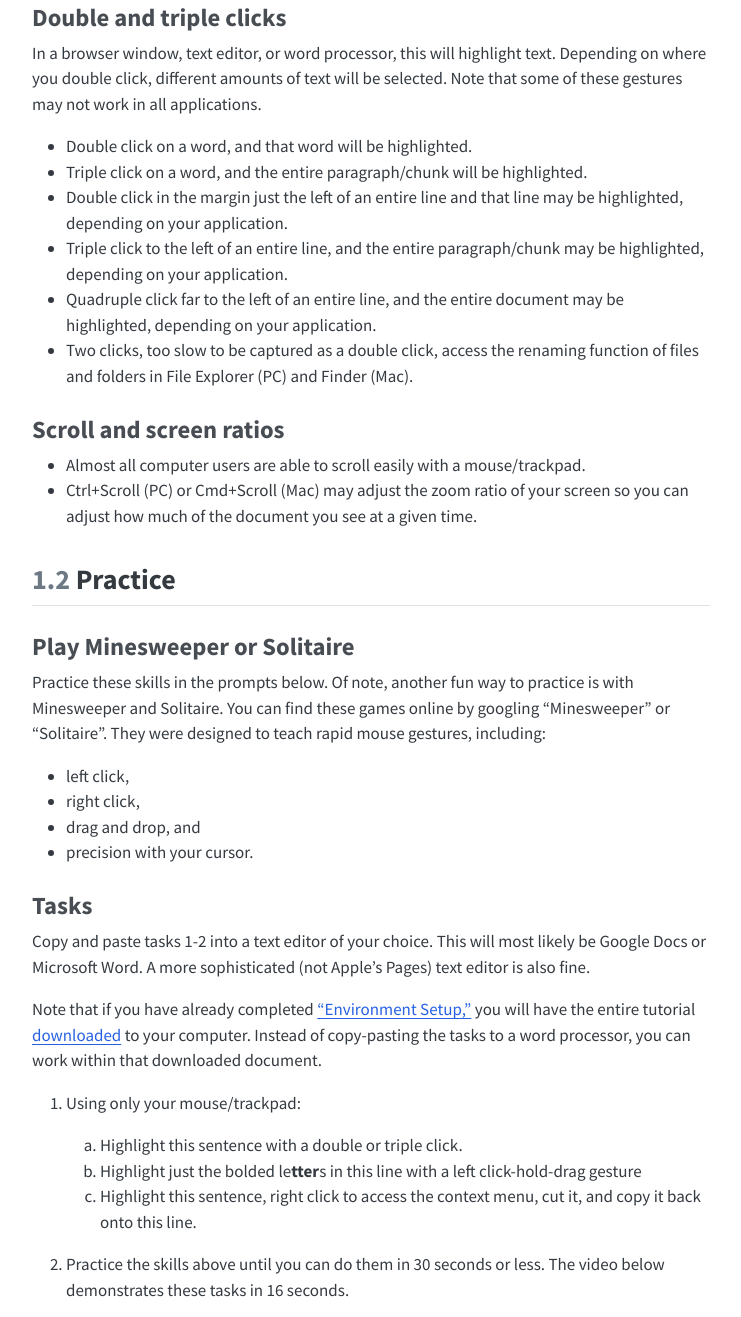
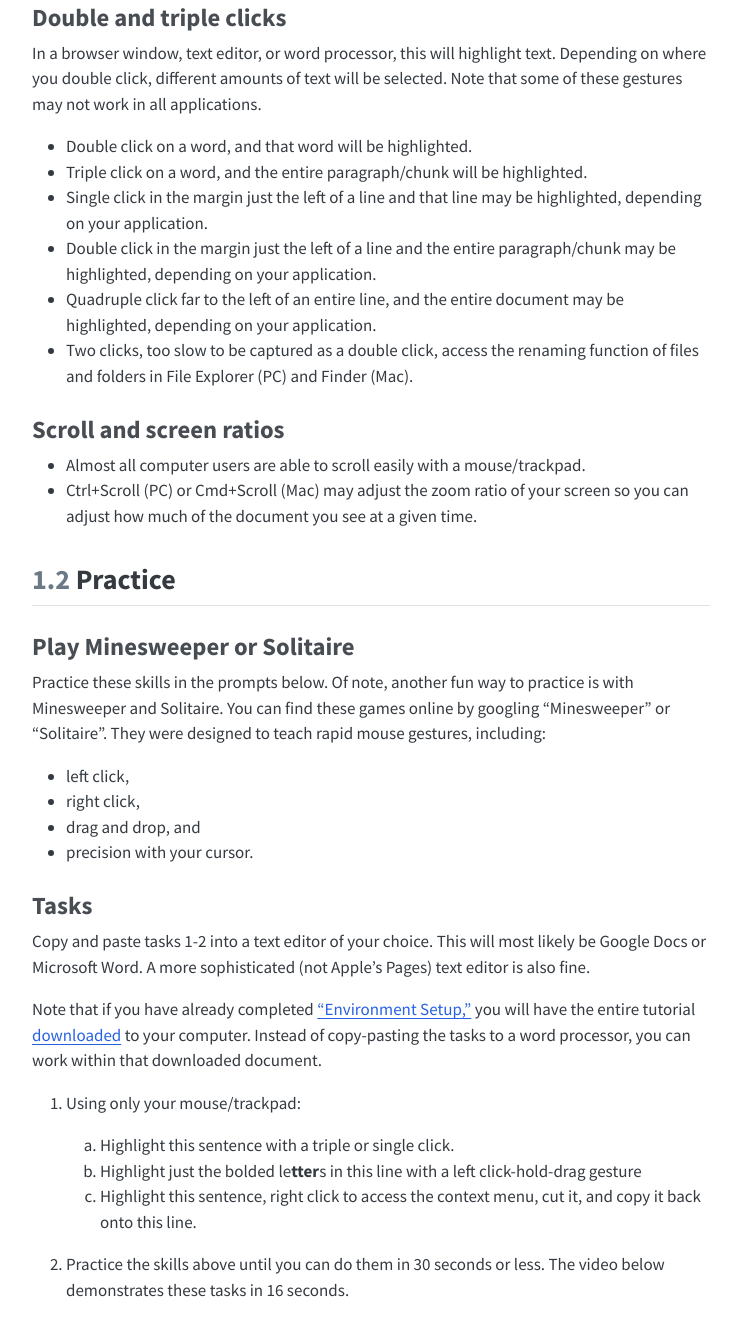
Before and after one commit to swat-ssql/computer-skills-tutorials, a plain HTML site: page mouse_trackpad.html in a window 1280 px wide. Shown: the part 825-2142 px from the top of the page, without its empty margins (269-1010 px from the left). Drawn offline with Linux system fonts and the light colour scheme.

Commit message:
Add files via upload

```diff
--- a/mouse_trackpad.html
+++ b/mouse_trackpad.html
@@ -220,8 +220,8 @@ ul.task-list li input[type="checkbox"] {
 <ul>
 <li>Double click on a word, and that word will be highlighted.</li>
 <li>Triple click on a word, and the entire paragraph/chunk will be highlighted.</li>
-<li>Double click in the margin just the left of an entire line and that line may be highlighted, depending on your application.</li>
-<li>Triple click to the left of an entire line, and the entire paragraph/chunk may be highlighted, depending on your application.</li>
+<li>Single click in the margin just the left of a line and that line may be highlighted, depending on your application.</li>
+<li>Double click in the margin just the left of a line and the entire paragraph/chunk may be highlighted, depending on your application.</li>
 <li>Quadruple click far to the left of an entire line, and the entire document may be highlighted, depending on your application.</li>
 <li>Two clicks, too slow to be captured as a double click, access the renaming function of files and folders in File Explorer (PC) and Finder (Mac).</li>
 </ul>
@@ -253,7 +253,7 @@ ul.task-list li input[type="checkbox"] {
 <ol type="1">
 <li><p>Using only your mouse/trackpad:</p>
 <ol type="a">
-<li>Highlight this sentence with a double or triple click.</li>
+<li>Highlight this sentence with a triple or single click.</li>
 <li>Highlight just the bolded le<strong>tter</strong>s in this line with a left click-hold-drag gesture</li>
 <li>Highlight this sentence, right click to access the context menu, cut it, and copy it back onto this line.</li>
 </ol></li>
```
Also changed, not shown: search.json (+2 -2 lines).
